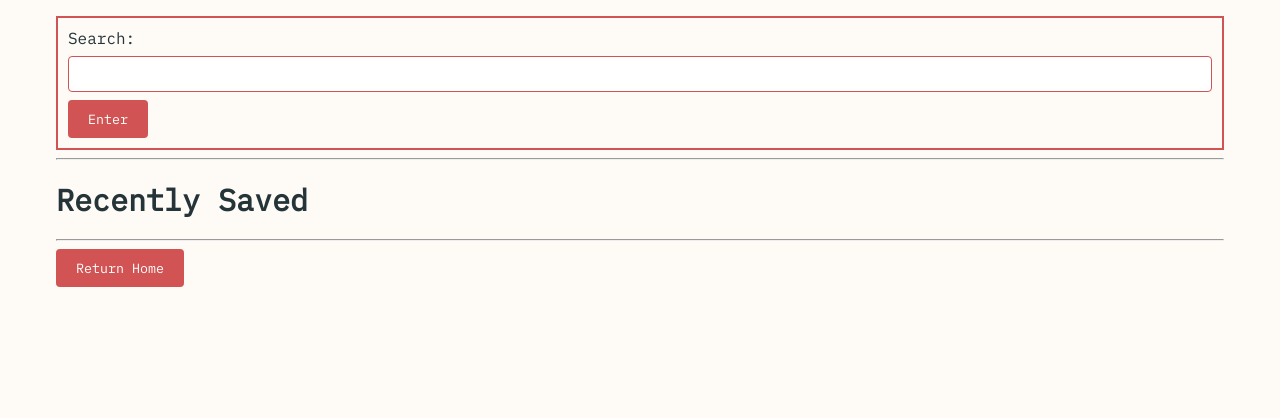
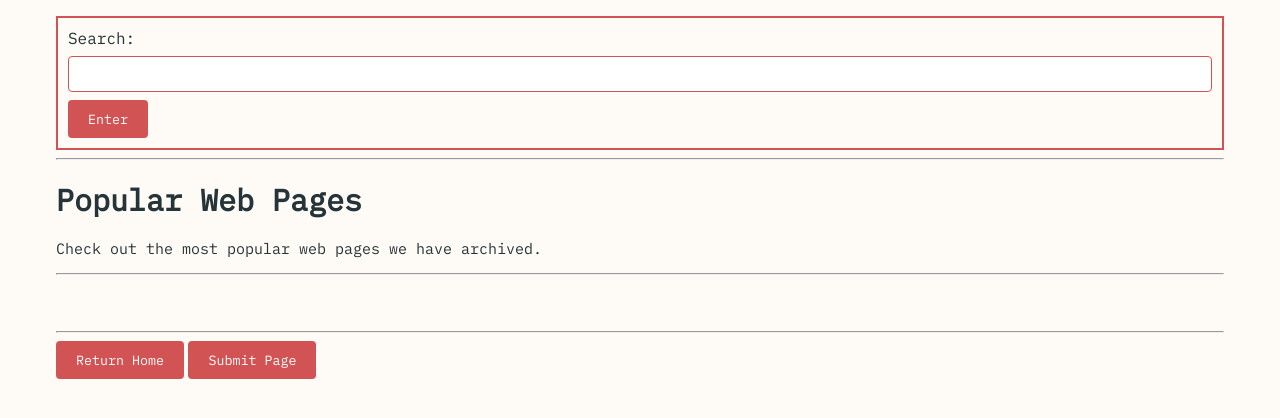
Before and after one commit to BenBeard115/internet-archiver, a Flask app: template api/templates/archived_pages.html in a window 1280 px wide. Shown: the part 222-640 px from the top of the page. Run offline with Flask 3, Linux system fonts and the light colour scheme; the template is opened without the code that fills it, so the values that code supplies are empty; some web fonts are replaced.

Commit message:
edited html file, attempt at getting endpoint working

```diff
--- a/api/app.py
+++ b/api/app.py
@@ -33,7 +33,8 @@ from upload_to_database import (
 
 from extract_from_database import (
     get_connection,
-    get_url
+    get_url,
+    get_most_popular_urls
 )
 
 from download_from_s3 import (
@@ -48,7 +49,8 @@ from download_from_s3 import (
     get_all_pages_ordered,
     get_all_screenshots,
     get_scrape_times,
-    format_timestamps
+    format_timestamps,
+    get_relevant_html_keys_for_url
 )
 
 from chat_gpt_utils import (
@@ -185,10 +187,12 @@ def index():
 def submit():
     """Main page of website."""
 
+    #do we still need these?
     status = request.args.get('status')
     gpt_summary = request.args.get('summary')
     url = request.args.get('url')
     timestamp = request.args.get('timestamp')
+    #
 
     s3_client = get_s3_client(environ)
     connection = get_connection(environ)
@@ -296,8 +300,42 @@ def view_archived_pages():
         input = request.form.get("input")
         return redirect(f"/result/{input}")
 
-    url_links = get_most_recently_saved_web_pages()
-    return render_template("archived_pages.html", links=url_links)
+    s3_client = get_s3_client(environ)
+    connection = get_connection(environ)
+
+    urls = get_most_popular_urls(connection)
+    popular_html_files = []
+    for url in urls:
+        relevant_keys = get_relevant_html_keys_for_url(
+            s3_client, environ['S3_BUCKET'], url)
+        print(relevant_keys)
+        popular_html_files += relevant_keys
+
+    popular_screenshots = [html_file.replace(
+        '.html', '.png', ) for html_file in popular_html_files]
+
+    local_screenshot_files = []
+    screenshot_labels = []
+    timestamps = []
+    for scrape in popular_screenshots:
+        local_filename = download_data_file(
+            s3_client, environ['S3_BUCKET'], scrape, 'static')
+
+        local_screenshot_files.append(local_filename)
+        screenshot_labels.append(scrape.split(
+            '/')[0] + '/' + scrape.split('/')[1])
+
+        timestamp = scrape.split('/')[-1].replace('.png', '')
+        timestamps.append(timestamp)
+
+    page_info = zip(local_screenshot_files,
+                    screenshot_labels,
+                    timestamps,
+                    popular_html_files,
+                    urls)
+
+    return render_template('archived_pages.html', page_info=page_info)
+
 
 
 @app.get("/result/<input>")
--- a/api/download_from_s3.py
+++ b/api/download_from_s3.py
@@ -8,6 +8,7 @@ from dotenv import load_dotenv
 
 BUCKET = 'c9-internet-archiver-bucket'
 USER_FRIENDLY_FORMAT = '%d %B %Y - %I:%M %p'
+IMAGE_FILE_FORMAT = '.png'
 
 load_dotenv()
 
@@ -38,7 +39,6 @@ def filter_keys_by_type(keys: list[str], ends_with: str = None) -> list[str]:
 
 def filter_keys_by_website(keys: list[str], domain: str = None) -> list[str]:
     """Returns a list of relevant object keys for a given website."""
-
     filtered_keys = [key for key in keys if domain in key]
 
     return filtered_keys
@@ -130,6 +130,11 @@ def format_timestamps(timestamps: list[str]) -> list[str]:
     return [datetime.strptime(
         ts, "%Y-%m-%dT%H:%M:%S.%f").strftime(USER_FRIENDLY_FORMAT) for ts in timestamps]
 
+def get_relevant_html_keys_for_url(s3_client: client, bucket: str, url:str) -> list[str]:
+    """Returns a list of object keys from a given bucket, given a constraint."""
+    url_without_https = url[8:]
+    contents = s3_client.list_objects(Bucket=bucket)['Contents']
+    return [o['Key'] for o in contents if o['Key'].startswith(url_without_https) and o['Key'].endswith('.html')]
 
 if __name__ == "__main__":
 
@@ -145,5 +150,15 @@ if __name__ == "__main__":
 
     # download_data_files(s3_client, BUCKET, ikea_html, 'data')
 
-    get_object_from_s3(
-        s3_client, BUCKET, "www.rocketleague.com/Rocket League     Rocket League  - Official Site/2024-01-05T15:53:37.392835.html")
+    # get_object_from_s3(
+    #     s3_client, BUCKET, "www.rocketleague.com/Rocket League     Rocket League  - Official Site/2024-01-05T15:53:37.392835.html")
+
+
+    urls = ['https://www.youtube.co.uk', 'https://www.bbc.co.uk/news/uk-politics-62064552', 'https://www.itv.co.uk', 'https://www.bbc.co.uk',
+        'https://www.theguardian.com/film/2023/dec/31/raging-grace-review-gothic-infused-filipina-immigrant-thriller-paris-zarcilla']
+
+
+
+    for url in urls:
+        print(url[8:])
+        print(get_relevant_object_keys_for_url(s3_client, environ['S3_BUCKET'], url))
--- a/api/templates/archived_pages.html
+++ b/api/templates/archived_pages.html
@@ -31,23 +31,33 @@
 
         <hr>
 
-        <h1 class="display-3">Recently Saved</h2>
-        <ul>
-        {% for l in links %}
-        <li>
-            {{ l.display }}
-        </li>
-        {% endfor %}
-        </ul>
-        </main>
+ <h1 class="display-3">Popular Web Pages</h1>
+        <div>
+            <p>Check out the most popular web pages we have archived.
+            </p>
+        </div>
+        <hr>
 
-        <hr>
-        <button
-        class="btn btn-warning"
-        onclick='window.location.href = "/"'
-        >
-        Return Home
-        </button>
+        <div class="menu-container">
+            {% for img_filename, label, ts, html_key, url in page_info %}
+            <div class="menu-item">
+                <a
+                    href="{{ url_for('display_page_history', local_img_filename=img_filename, screenshot_label=label, timestamp=ts, html_key=html_key, url=url) }}">
+                    <img src="{{ url_for('static', filename=img_filename) }}" alt="Screenshot">
+                    <p>{{ label }}</p>
+                </a>
+            </div>
+            {% endfor %}
+        </div>
+        <div>
 
-    </body>
+            <hr>
+            <button class="btn btn-warning" onclick='window.location.href = "/"'>
+                Return Home
+            </button>
+            <button class="btn btn-warning" onclick='window.location.href = "/submit"'>
+                Submit Page
+            </button>
+</body>
+
 </html>
```
Also changed, not shown: api/extract_from_database.py (+24 -1 lines).
